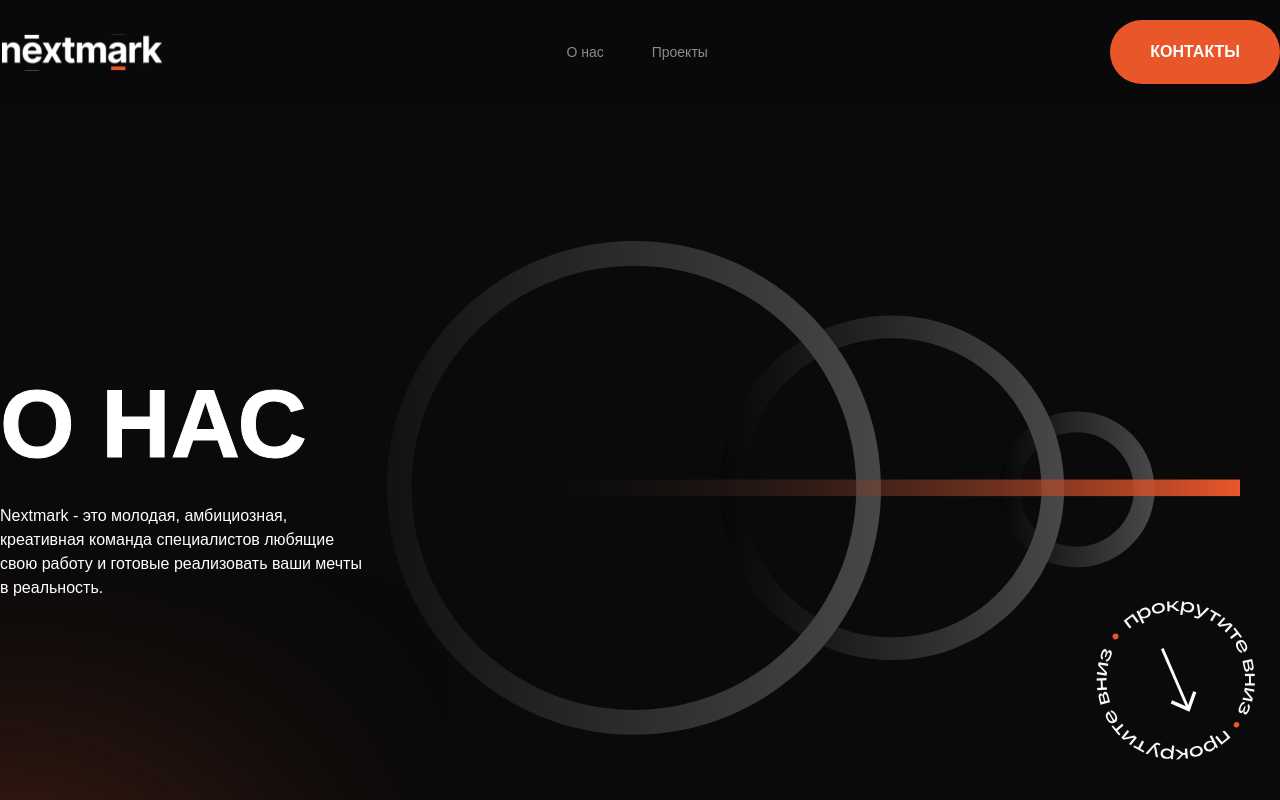
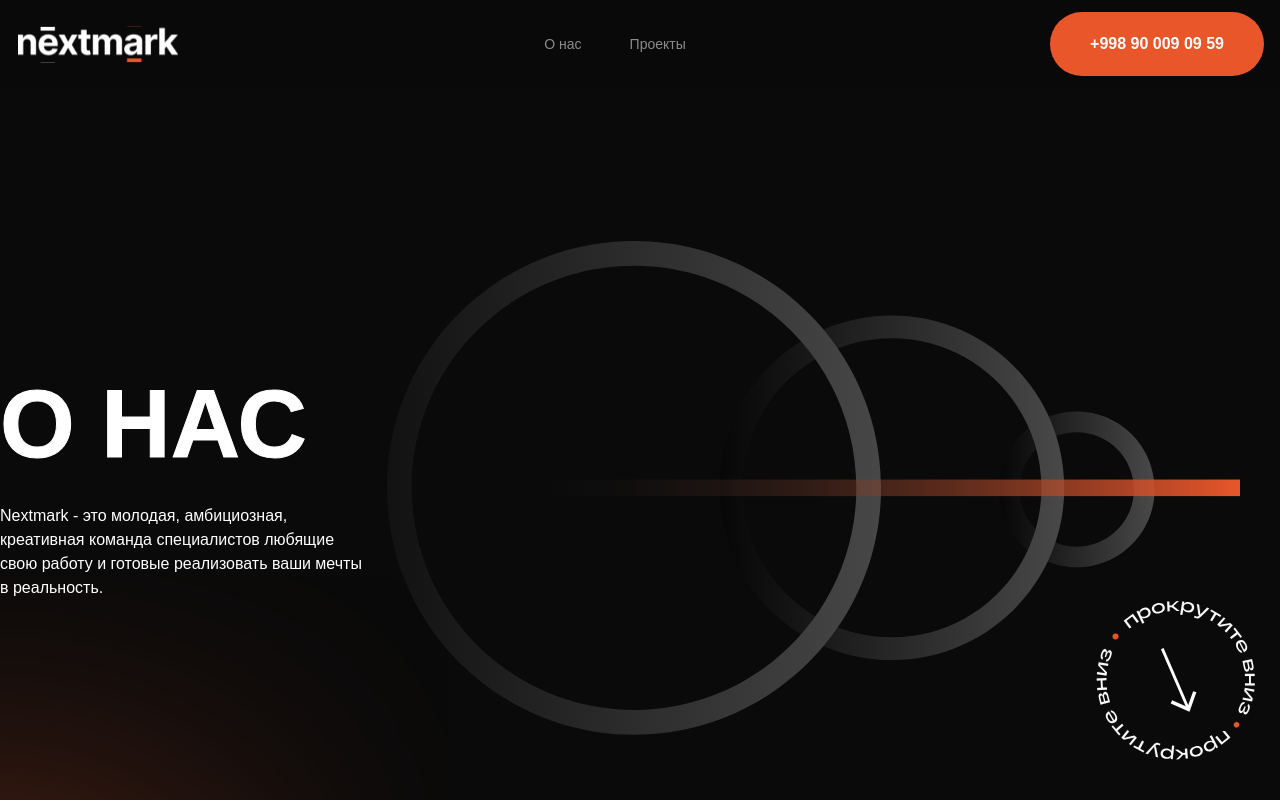
Before and after one commit to akbarnurullaev/nextmark-uz, a Next.js app: page /about-us in a window 1280 px wide. Shown: the top 800 px of the page. Built offline with nearby package versions, Linux system fonts and the light colour scheme; a web font is replaced by a local one.

Commit message:
final fixes

```diff
--- a/components/ProjectCard.tsx
+++ b/components/ProjectCard.tsx
@@ -17,7 +17,7 @@ export default function ProjectCard({ src, alt, title, description, containerCla
       <div className="info-block">
         <div className="px-8 pb-8">
           <h1 className="xl:text-2xl lg:text-xl font-bold uppercase text-white w-full">{title}</h1>
-          <p className="mt-2 xl:text-base lg:text-sm text-white w-full">{description}</p>
+          {/*<p className="mt-2 xl:text-base lg:text-sm text-white w-full">{description}</p>*/}
         </div>
       </div>
     </div>
@@ -30,7 +30,7 @@ export function ProjectCardMobile({ src, alt, title, description, containerClass
       <Image className={`${imgClass} h-80 object-cover project-card-image`} src={src} alt={alt}/>
 
       <h1 className="mt-2 font-bold uppercase text-white w-full">{title}</h1>
-      <p className="mt-1 text-xs text-lightCream w-full">{description}</p>
+      {/*<p className="mt-1 text-xs text-lightCream w-full">{description}</p>*/}
     </div>
   )
 }
--- a/components/base/ContactUsButton.tsx
+++ b/components/base/ContactUsButton.tsx
@@ -2,7 +2,7 @@ import Button from './Button';
 
 export default function ContactUsButton({ className, onSubmit, loading }: { className?: string, onSubmit?: () => void, loading?: boolean }) {
   return (
-    <a onClick={onSubmit} href={onSubmit ? undefined : 'tel:+998 90 009 09 59'}>
+    <a onClick={onSubmit} href={onSubmit ? undefined : 'https://t.me/nextmark'}>
       <Button disabled={loading} title={loading ? 'Загрузка...' : 'СВЯЗАТЬСЯ С НАМИ'} className={className}/>
     </a>
   );
--- a/components/base/Navbar.tsx
+++ b/components/base/Navbar.tsx
@@ -41,14 +41,14 @@ export default function Navbar() {
   )
 
   return (
-    <nav className="fixed w-full z-50 py-5 bg-blurry-dark border-gray-200">
+    <nav className="fixed w-full z-50 px-4 py-3 bg-blurry-dark border-gray-200">
       <div className="md:container md:mx-auto md:p-0 px-4 flex flex-wrap items-center justify-between">
         <Link href="/" className="flex mobile:w-auto w-32 items-center">
           <Image src={logo} alt="Logo" />
         </Link>
         <div className="flex md:order-2">
           <a className="hidden z-50 md:block" href="tel:+998 90 009 09 59">
-            <Button title="КОНТАКТЫ"/>
+            <Button title="+998 90 009 09 59"/>
           </a>
           <span
             onClick={() => setIsOpen(p => !p)}
```
